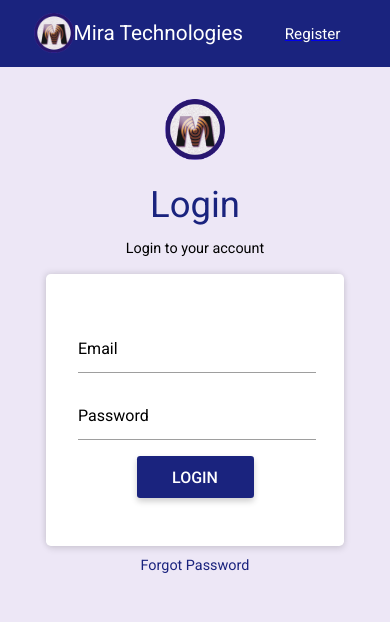
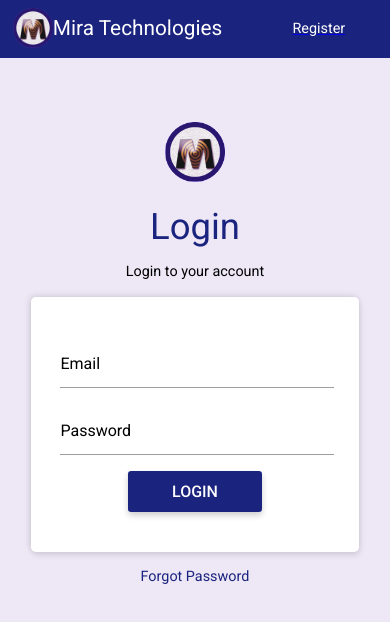
Before and after one commit to mistadane/miratech-form-task, a plain HTML site: page index.html in a window 390 px wide. Drawn offline with Linux system fonts and the light colour scheme.

Commit message:
Changes on the mobile view

```diff
--- a/css/style.css
+++ b/css/style.css
@@ -201,50 +201,3 @@ Responsiveness
 
 
 }
-
-@media only screen and (max-width: 768px) {
-    .header-container {
-        padding: 1.1rem;
-    }
-
-    .header-container a {
-        position: relative;
-        left: 1rem;
-    }
-
-    .register-link a li {
-        text-decoration: none;
-        list-style-type: none;
-        color: #fff;
-        font-family: 'Roboto', Helvetica, Arial, sans-serif !important;
-        font-size: .95rem;
-        font-weight: 400;
-        position: relative;
-        right: 1rem;
-    }
-
-    .center-align {
-        text-align: center;
-        position: relative;
-        top: 2rem;
-    }
-
-    .card-panel {
-        width: 60%;
-        background-color: #fff;
-        position: relative;
-        top: .5rem;
-        margin: 0 auto;
-        padding: 3rem 2rem;
-        border-radius: .3rem;
-        box-shadow: 0.06rem 0.2rem .4rem rgba(0, 0, 0, 0.1), -0.08rem -0.1rem .4rem rgba(0, 0, 0, 0.1);
-    }
-
-    .forgot-link {
-        text-align: center;
-        position: relative;
-        top: 1.2rem;
-    }
-
-
-}
```
